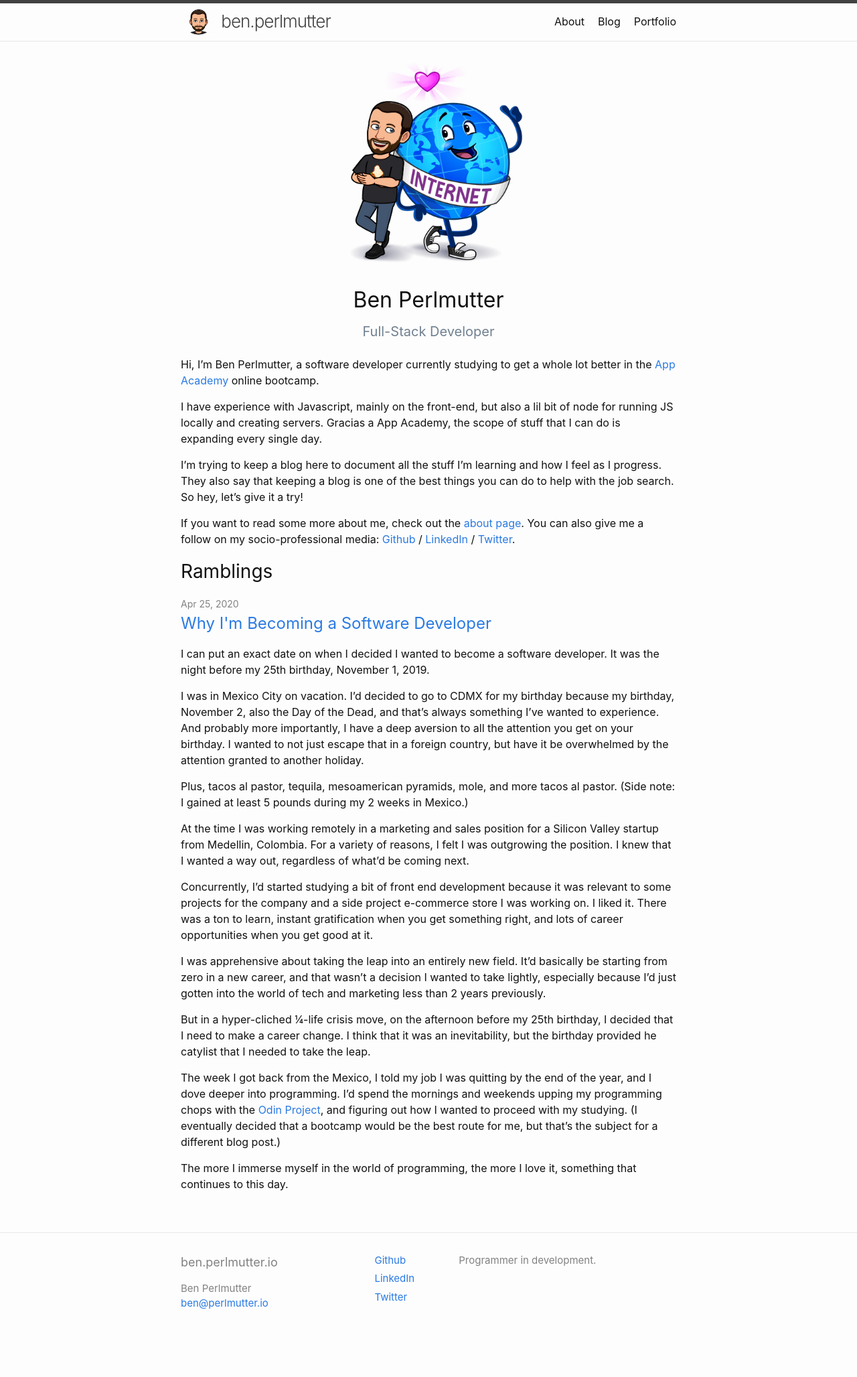
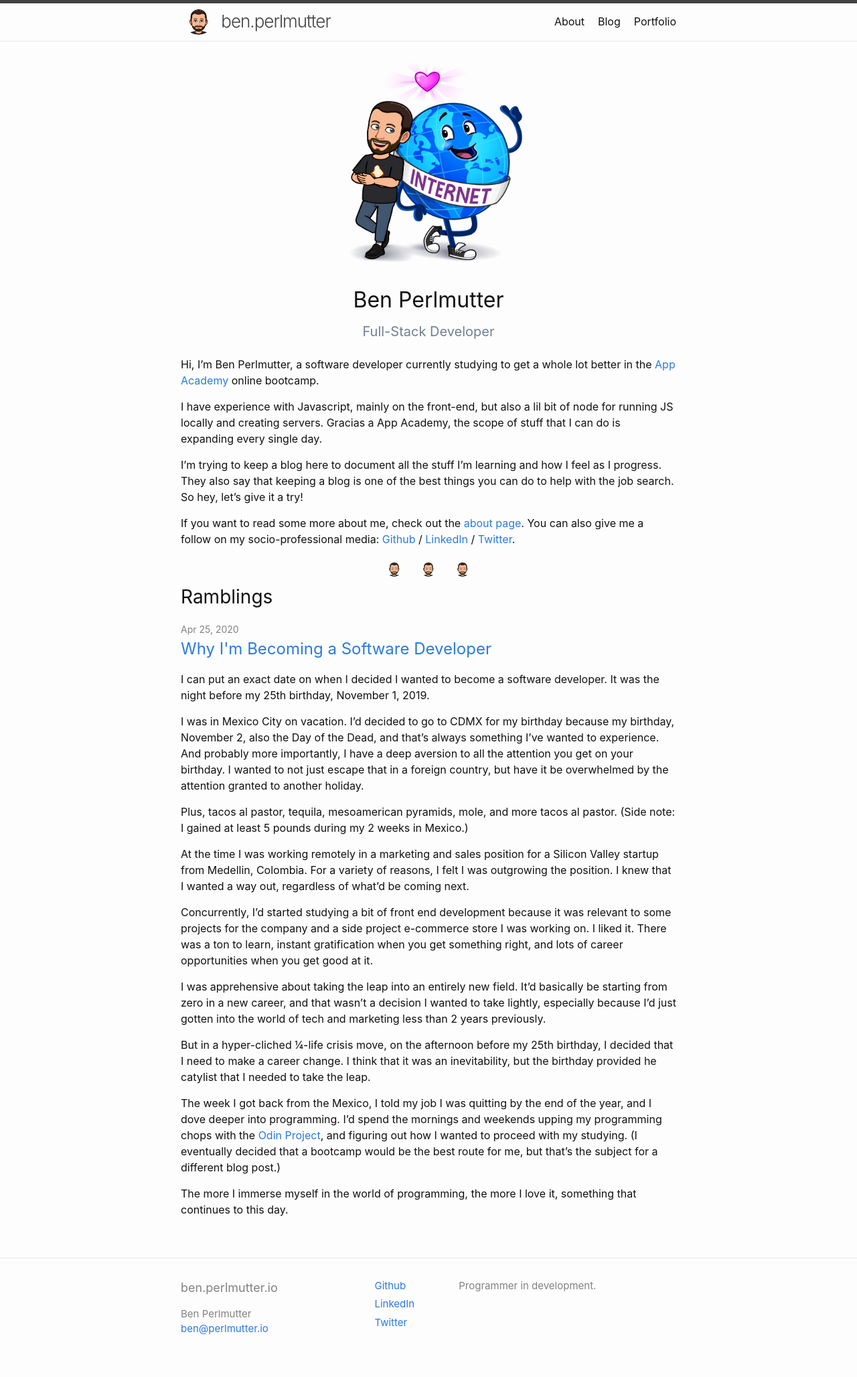
Before and after one commit to bpmutter/ben.perlmutter.io, a Jekyll site: the page built from index.markdown, in a window 1280 px wide. Shown: the whole page at 67% size. Built offline with Jekyll 4.4.1, drawn with Linux system fonts in a browser that asks for light colours; before the commit the page ends 2018 px from its top, so only the background shows below that.

Commit message:
add bitmoji dividers

```diff
--- a/assets/main.scss
+++ b/assets/main.scss
@@ -70,6 +70,17 @@
     bottom: 7px;
     padding-right: .2rem;
 }
+
+.bitmoji-divider{
+    display: flex;
+    justify-content: center;
+    align-items: center;
+    margin: .5rem 0;
+}
+.bitmoji-divider__bitmoji{
+    padding: 0 .65rem;
+    height: 30px;
+}
 @media screen and (max-width:400px){
     #avocado-head, #ben-in-tienda, #bitmoji-header{
         width: 250px;
--- a/index.markdown
+++ b/index.markdown
@@ -22,6 +22,12 @@ I'm trying to keep a blog here to document all the stuff I'm learning and how I
 
 If you want to read some more about me, check out the [about page](/_site/about/index.html). You can also give me a follow on my socio-professional media: [Github](https://github.com/bpmutter) / [LinkedIn](https://www.linkedin.com/in/ben-perlmutter-a410228a/) / [Twitter](https://twitter.com/bpmutter).
 
+<div class="bitmoji-divider">
+    <img src="/assets/img/01-bitmoji-neutral.png" class="bitmoji-divider__bitmoji">
+    <img src="/assets/img/01-bitmoji-neutral.png" class="bitmoji-divider__bitmoji">
+    <img src="/assets/img/01-bitmoji-neutral.png" class="bitmoji-divider__bitmoji">
+</div>
+
 <!-- ## Skills
 coming soon....
 
```
Also changed, not shown: about.markdown (+7 -2 lines), 4 other files.
